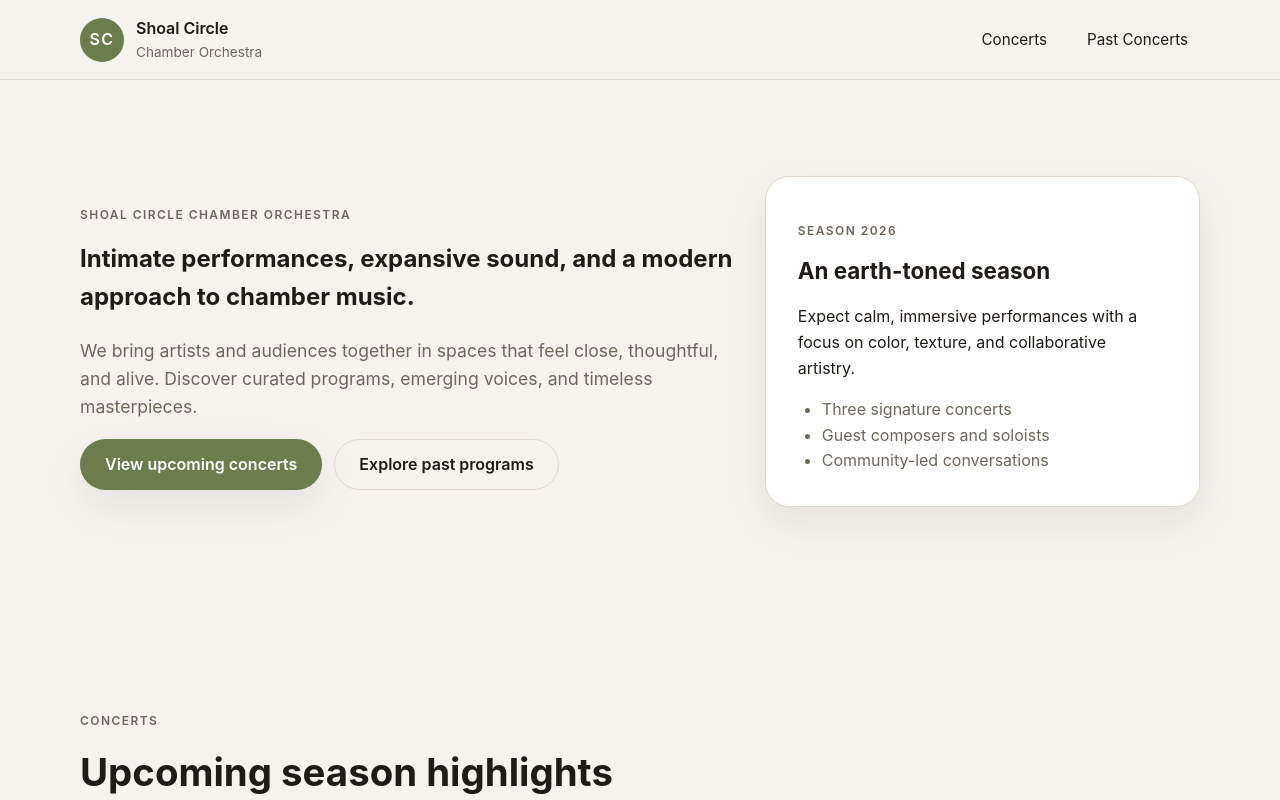
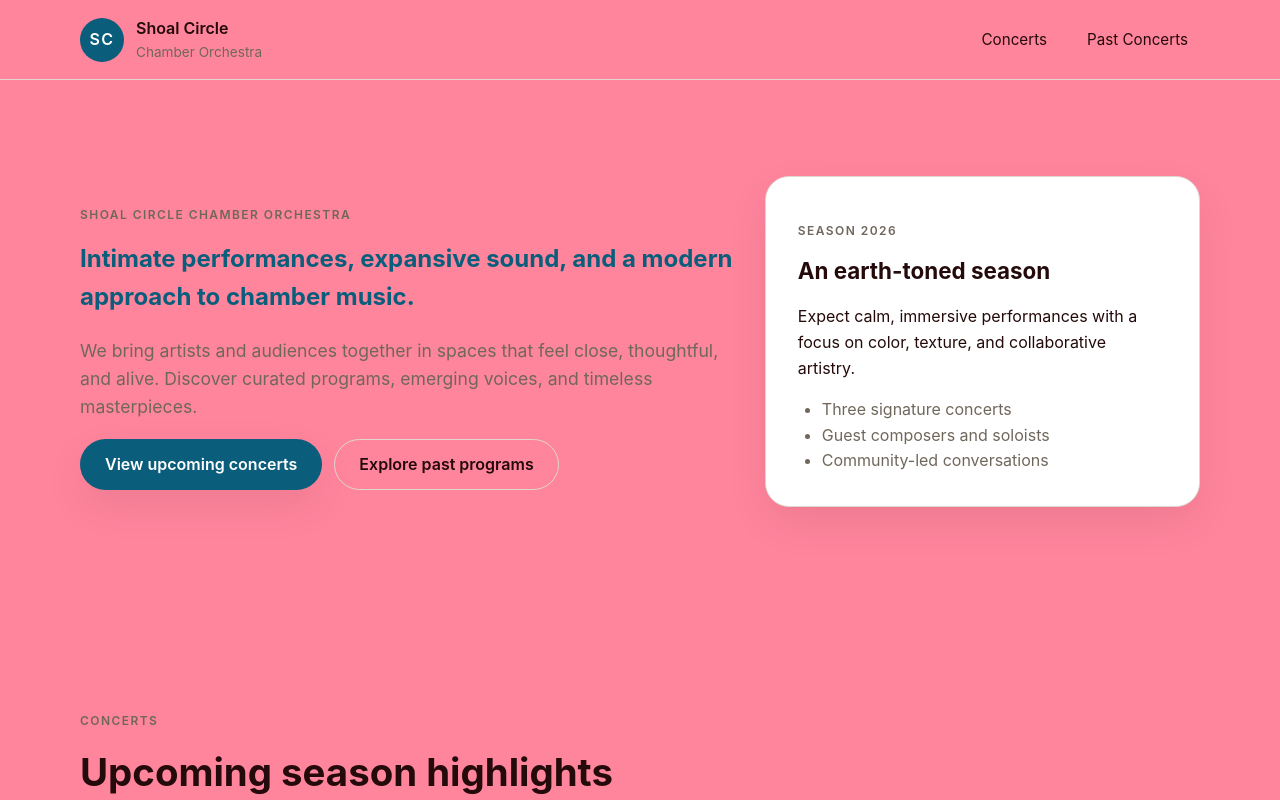
Before and after one commit to pb-nowa/scco, a React (Vite) app: page / in a window 1280 px wide. Shown: the top 800 px of the page. Built offline with nearby package versions, Linux system fonts and the light colour scheme.

Commit message:
Update color tokens

```diff
--- a/src/styles/components.css
+++ b/src/styles/components.css
@@ -2,7 +2,7 @@
   position: sticky;
   top: 0;
   z-index: 10;
-  background: rgba(246, 243, 238, 0.9);
+  background: var(--color-bg-90);
   backdrop-filter: blur(12px);
   border-bottom: 1px solid var(--color-border);
 }
@@ -28,7 +28,7 @@
   height: 44px;
   border-radius: 999px;
   background: var(--color-accent);
-  color: #fff;
+  color: var(--color-surface);
   font-weight: 600;
   letter-spacing: 0.08em;
 }
@@ -59,11 +59,15 @@
 
 .site-nav a:hover,
 .site-nav a:focus-visible {
-  background: rgba(107, 124, 77, 0.12);
+  background: var(--color-accent-12);
 }
 
 .hero {
   padding-top: var(--space-8);
+}
+
+.hero h1 {
+  color: var(--color-accent);
 }
 
 .hero-grid {
@@ -97,7 +101,7 @@
 
 .btn-primary {
   background: var(--color-accent);
-  color: #fff;
+  color: var(--color-surface);
   box-shadow: var(--shadow-soft);
 }
 
@@ -136,7 +140,7 @@
   border-radius: var(--radius-md);
   padding: var(--space-5);
   border: 1px solid var(--color-border);
-  box-shadow: 0 12px 26px rgba(31, 27, 22, 0.06);
+  box-shadow: 0 12px 26px var(--color-ink-06);
 }
 
 .card-compact {
--- a/src/styles/global.css
+++ b/src/styles/global.css
@@ -36,7 +36,7 @@ main {
 }
 
 .section-muted {
-  background: rgba(107, 124, 77, 0.08);
+  background: var(--color-accent-08);
 }
 
 .stack > * + * {
--- a/src/styles/tokens.css
+++ b/src/styles/tokens.css
@@ -1,14 +1,20 @@
 :root {
   color-scheme: light;
 
-  --color-ink: #1f1b16;
-  --color-muted: #6f665b;
-  --color-bg: #f6f3ee;
-  --color-surface: #ffffff;
-  --color-border: #ded6cc;
-  --color-accent: #6b7c4d;
-  --color-accent-dark: #4f5d36;
-  --color-highlight: #c47f5a;
+  --color-ink: hsl(0 55% 9%);
+  --color-muted: hsl(33 10% 40%);
+  --color-bg: hsl(348 100% 76%);
+  --color-surface: hsl(0 0% 100%);
+  --color-border: hsl(33 21% 84%);
+  --color-accent: hsl(195 85% 26%);
+  --color-accent-dark: hsl(82 27% 29%);
+  --color-accent-secondary: hsl(348 100% 56%);
+  --color-highlight: hsl(24 100% 51%);
+  --color-bg-90: hsl(348 100% 76% / 0.9);
+  --color-accent-12: hsl(195 85% 26% / 0.12);
+  --color-accent-08: hsl(195 85% 26% / 0.08);
+  --color-ink-08: hsl(0 55% 9% / 0.08);
+  --color-ink-06: hsl(0 55% 9% / 0.06);
 
   --font-sans: "Inter", "Helvetica Neue", Arial, sans-serif;
 
@@ -26,5 +32,5 @@
   --radius-md: 16px;
   --radius-lg: 24px;
 
-  --shadow-soft: 0 16px 40px rgba(31, 27, 22, 0.08);
+  --shadow-soft: 0 16px 40px var(--color-ink-08);
 }
```
